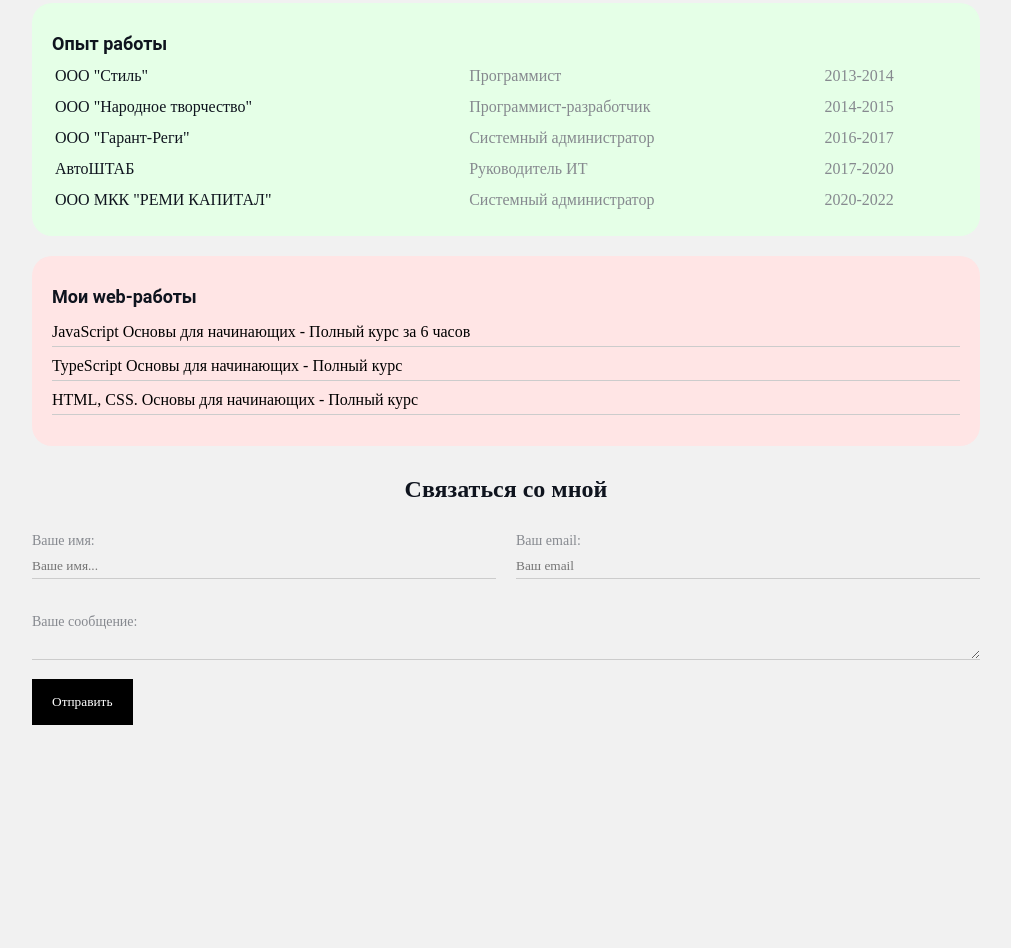
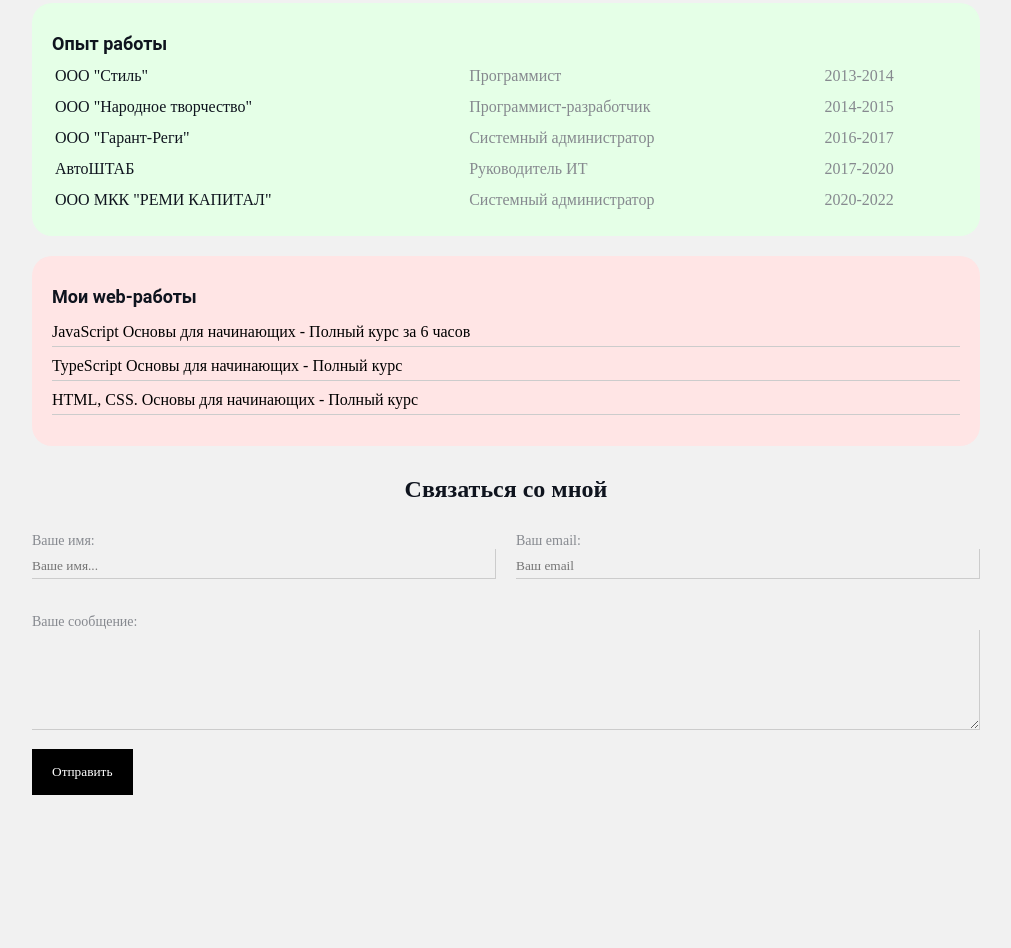
Before and after one commit to zhdanovsv78/css_resume, a plain HTML site: page index.html in a window 1280 px wide. Shown: the part 552-1500 px from the top of the page, without its empty margins (134-1145 px from the left). Before the commit the page ends 1435 px from the top, so only its background shows below. Drawn offline with Linux system fonts and the light colour scheme.

Commit message:
Change CSS

```diff
--- a/style.css
+++ b/style.css
@@ -154,10 +154,15 @@ a:visited {
 	border: none;
 	background: transparent;
 	border-bottom: 1px solid #ccc;
+	border-right: 1px solid #ccc;
 	outline: none;
 	color: #000;
 	padding: 15px 0 10px;
 	font-family: inherit;
+}
+
+.form-group textarea {
+	height: 100px;
 }
 
 .row {
```
